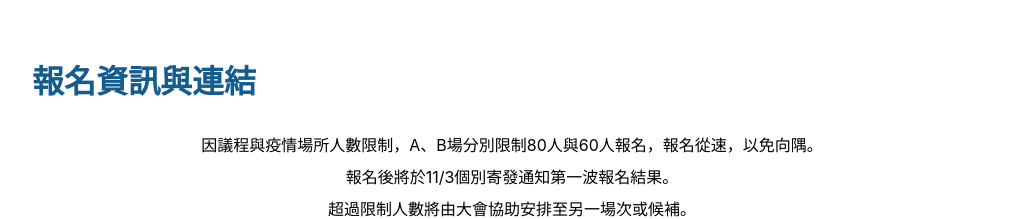
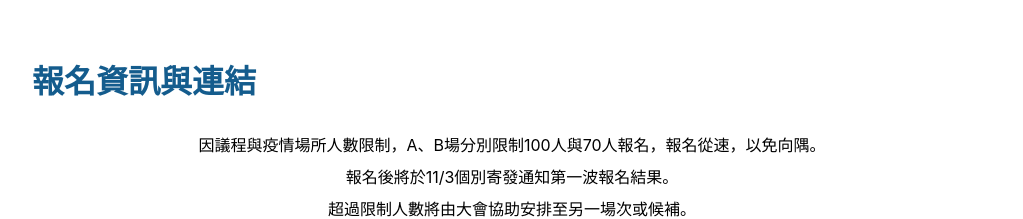
Before and after one commit to ntujour/forum30, a React (Create React App) app: page / in a window 1280 px wide. Shown: the part 1400-1619 px from the top of the page, without its empty margins (128-1151 px from the left). Built offline with nearby package versions, Linux system fonts and the light colour scheme.

Commit message:
fix: signup limit

```diff
--- a/src/App.jsx
+++ b/src/App.jsx
@@ -19,10 +19,10 @@ const App = () => {
         <section>
           <Intro></Intro>
         </section>
-        <section className="no-bottom-margin">
+        <section className='no-bottom-margin'>
           <h2>報名資訊與連結</h2>
           <p className='signup-notice'>
-            因議程與疫情場所人數限制，A、B場分別限制80人與60人報名，報名從速，以免向隅。
+            因議程與疫情場所人數限制，A、B場分別限制100人與70人報名，報名從速，以免向隅。
           </p>
           <p className='signup-notice'>
             報名後將於11/3個別寄發通知第一波報名結果。
```
